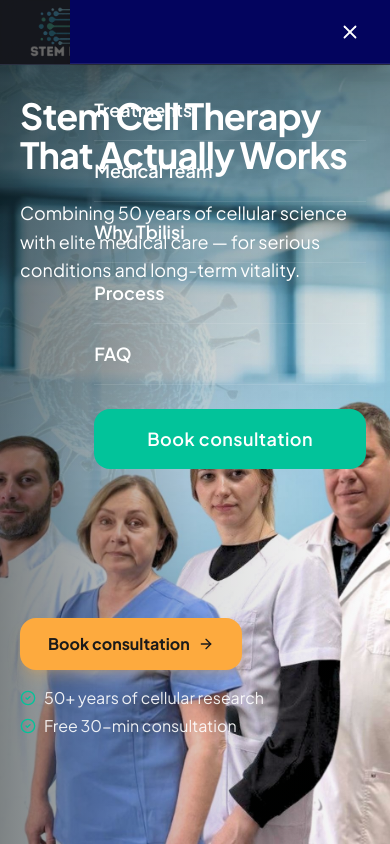
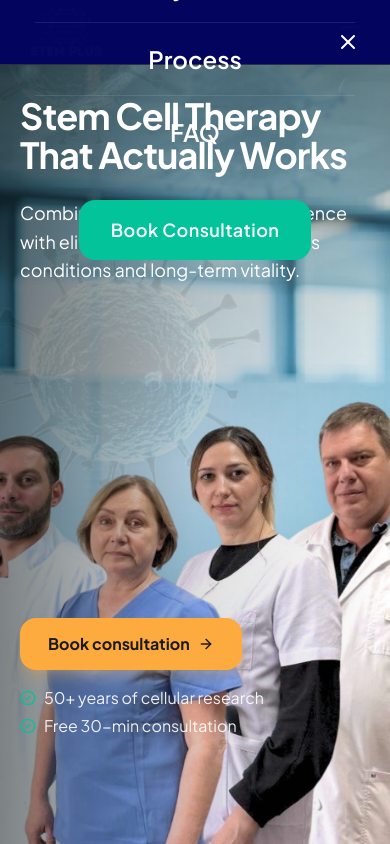
Before and after one commit to newcotelgit/stemplus, a React (Vite) app: page / in a window 390 px wide. Both pictures are taken after a click on the button "Open menu". Shown: the top 844 px of the page. Built offline with nearby package versions, Linux system fonts and the light colour scheme.

Commit message:
Replace mobile menu with full screen overlay

```diff
--- a/src/pages/Landing.tsx
+++ b/src/pages/Landing.tsx
@@ -483,65 +483,48 @@ function Header() {
         </div>
       </nav>
 
-      {/* Mobile drawer */}
+      {/* Mobile full-screen overlay menu */}
       <div
-        className={`md:hidden fixed inset-0 z-[60] transition-opacity duration-300 ${
-          open
-            ? "opacity-100 pointer-events-auto"
-            : "opacity-0 pointer-events-none"
+        className={`md:hidden fixed inset-0 z-[60] flex flex-col items-center justify-center transition-opacity duration-300 ${
+          open ? "opacity-100 pointer-events-auto" : "opacity-0 pointer-events-none"
         }`}
-      >
-        <div
-          className="absolute inset-0 bg-black/60"
-          onClick={() => setOpen(false)}
-        />
-        <div
-          className={`absolute top-0 right-0 h-full w-[82%] max-w-sm shadow-xl transition-transform duration-300 ${
-            open ? "translate-x-0" : "translate-x-full"
-          }`}
-          style={{ backgroundColor: "#03045E" }}
-        >
-          <div className="flex items-center justify-end h-16 px-5 border-b border-white/10">
+        style={{ backgroundColor: "rgba(3,4,94,0.98)" }}
+      >
+        {/* Close button */}
         <button
           type="button"
           aria-label="Close menu"
           onClick={() => setOpen(false)}
-              className="inline-flex items-center justify-center w-10 h-10 rounded-lg text-white hover:bg-white/10 transition-colors"
-            >
-              <svg
-                width="22"
-                height="22"
-                viewBox="0 0 24 24"
-                fill="none"
-                stroke="currentColor"
-                strokeWidth="2"
-                strokeLinecap="round"
-              >
+          className="absolute top-5 right-5 inline-flex items-center justify-center w-11 h-11 rounded-full text-white hover:bg-white/10 transition-colors"
+        >
+          <svg width="24" height="24" viewBox="0 0 24 24" fill="none" stroke="currentColor" strokeWidth="2" strokeLinecap="round">
             <line x1="6" y1="6" x2="18" y2="18" />
             <line x1="6" y1="18" x2="18" y2="6" />
           </svg>
         </button>
-          </div>
-          <nav className="flex flex-col px-6 py-4 divide-y divide-white/10">
+
+        {/* Nav items */}
+        <nav className="w-full max-w-xs flex flex-col items-center divide-y divide-white/10">
           {NAV_LINKS.map((l) => (
             <a
               key={l.href}
               href={l.href}
               onClick={() => setOpen(false)}
-                className="text-lg font-semibold text-white py-4 hover:text-[#02C39A] transition-colors"
+              className="w-full text-center text-white font-semibold text-2xl py-5 hover:text-[#02C39A] transition-colors"
             >
               {l.label}
             </a>
           ))}
+        </nav>
+
+        {/* CTA */}
         <a
           href="#admissions"
           onClick={() => setOpen(false)}
-              className="mt-6 inline-flex items-center justify-center rounded-xl bg-[#02C39A] text-white px-6 py-4 text-lg font-semibold tracking-wide hover:bg-[#02C39A]/90 transition-colors"
-            >
-              Book consultation
+          className="mt-8 inline-flex items-center justify-center rounded-xl bg-[#02C39A] text-white px-8 py-4 text-lg font-semibold tracking-wide hover:bg-[#02C39A]/90 transition-colors"
+        >
+          Book Consultation
         </a>
-          </nav>
-        </div>
       </div>
     </header>
   );
```
Lines whose indentation alone changed are shown as unchanged.
